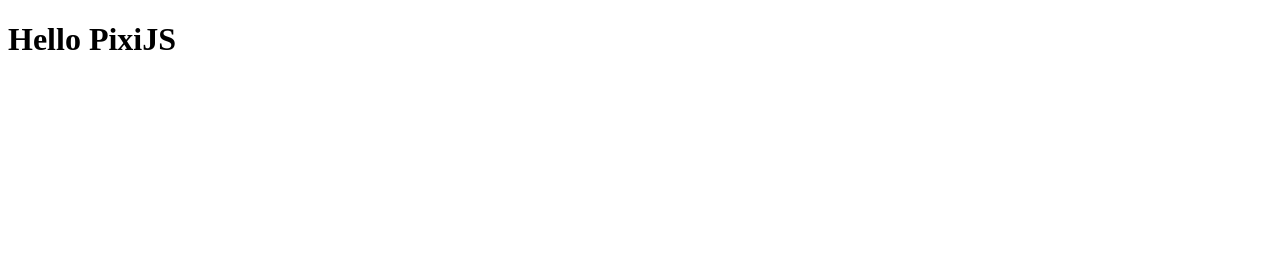
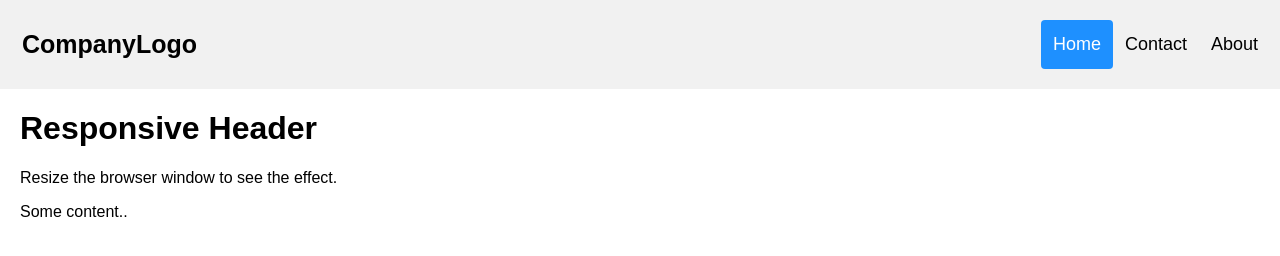
Before and after one commit to YasithSaminthaka/Kidso.github.io, a plain HTML site: page index.html in a window 1280 px wide. Drawn offline with Linux system fonts and the light colour scheme.

Commit message:
add hfiles

```diff
--- a/index.html
+++ b/index.html
@@ -1,9 +1,80 @@
-<!doctype html>
+<!DOCTYPE html>
 <html>
-  <head>
-    <title>Kidso Education Application</title>
-  </head>
-  <body>
-    <h1>Hello PixiJS</h1>
-  </body>
+<head>
+<meta name="viewport" content="width=device-width, initial-scale=1">
+<style>
+* {box-sizing: border-box;}
+
+body {
+  margin: 0;
+  font-family: Arial, Helvetica, sans-serif;
+}
+
+.header {
+  overflow: hidden;
+  background-color: #f1f1f1;
+  padding: 20px 10px;
+}
+
+.header a {
+  float: left;
+  color: black;
+  text-align: center;
+  padding: 12px;
+  text-decoration: none;
+  font-size: 18px;
+  line-height: 25px;
+  border-radius: 4px;
+}
+
+.header a.logo {
+  font-size: 25px;
+  font-weight: bold;
+}
+
+.header a:hover {
+  background-color: #ddd;
+  color: black;
+}
+
+.header a.active {
+  background-color: dodgerblue;
+  color: white;
+}
+
+.header-right {
+  float: right;
+}
+
+@media screen and (max-width: 500px) {
+  .header a {
+    float: none;
+    display: block;
+    text-align: left;
+  }
+
+  .header-right {
+    float: none;
+  }
+}
+</style>
+</head>
+<body>
+
+<div class="header">
+  <a href="#default" class="logo">CompanyLogo</a>
+  <div class="header-right">
+    <a class="active" href="#home">Home</a>
+    <a href="#contact">Contact</a>
+    <a href="#about">About</a>
+  </div>
+</div>
+
+<div style="padding-left:20px">
+  <h1>Responsive Header</h1>
+  <p>Resize the browser window to see the effect.</p>
+  <p>Some content..</p>
+</div>
+
+</body>
 </html>
```
